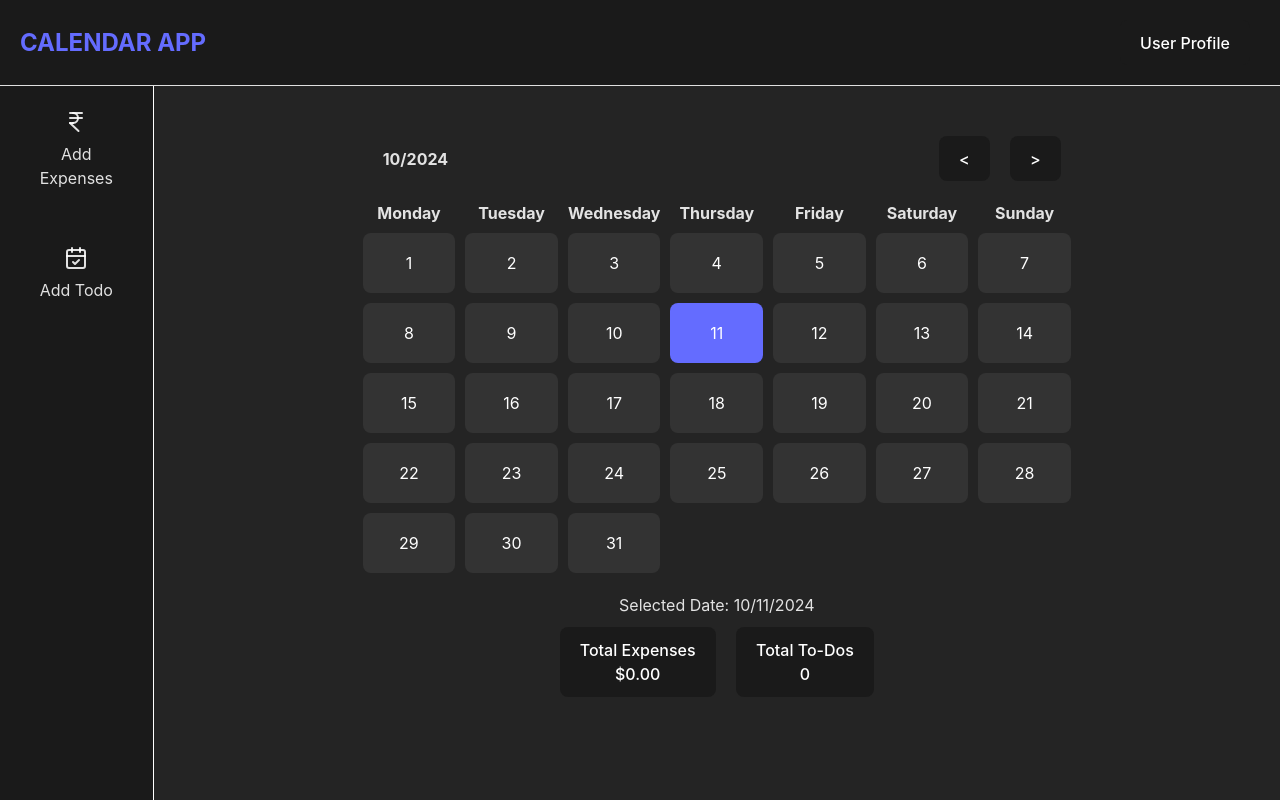
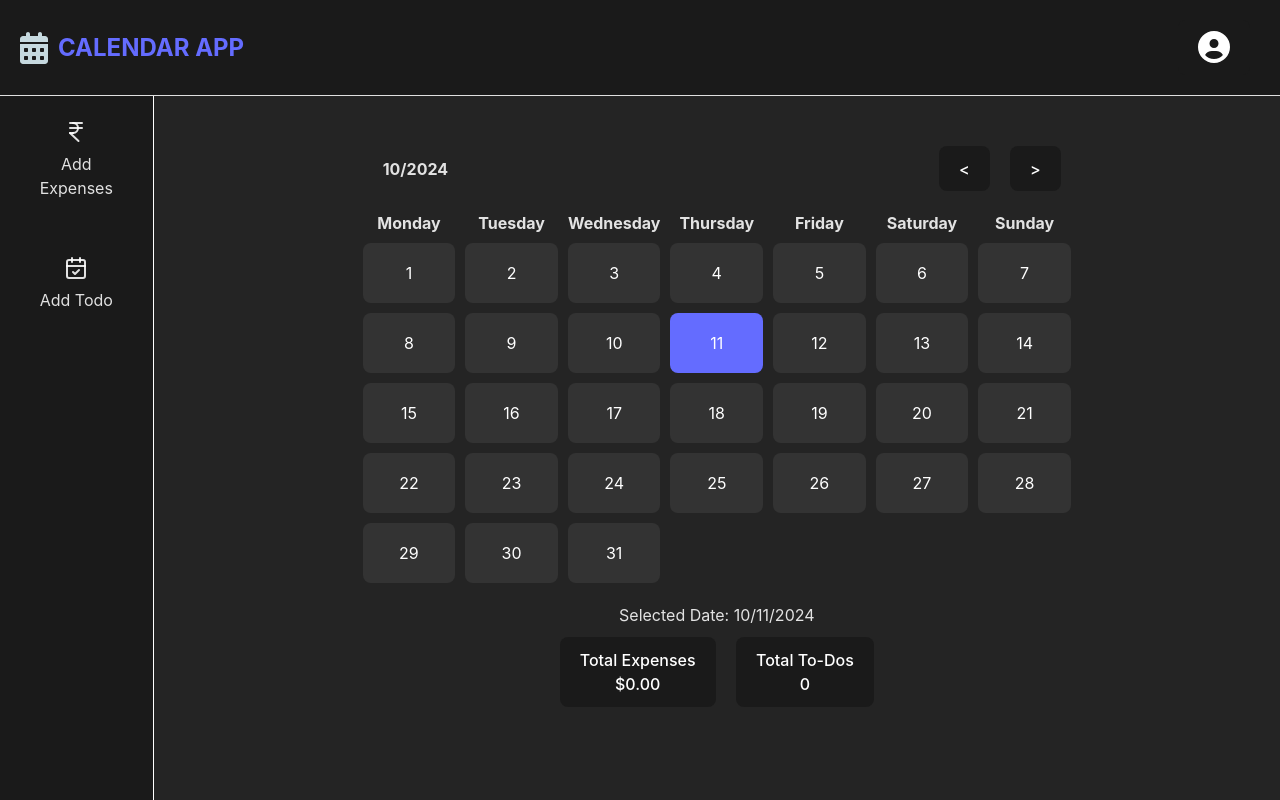
Before and after one commit to divyansh-2005/my-calendar-app, a React (Vite) app in the folder FRONTEND/: page / in a window 1280 px wide. Shown: the top 800 px of the page. Built offline with nearby package versions, Linux system fonts and the light colour scheme; no server answers.

Commit message:
added icons in navbar

```diff
--- a/FRONTEND/package.json
+++ b/FRONTEND/package.json
@@ -11,6 +11,7 @@
   },
   "dependencies": {
     "@fortawesome/free-brands-svg-icons": "^6.6.0",
+    "@fortawesome/free-solid-svg-icons": "^6.6.0",
     "@fortawesome/react-fontawesome": "^0.2.2",
     "axios": "^1.7.2",
     "jwt-decode": "^4.0.0",
--- a/FRONTEND/src/components/Navbar.jsx
+++ b/FRONTEND/src/components/Navbar.jsx
@@ -2,16 +2,25 @@ import React from 'react';
 import '../styles/Navbar.css';
 import { Link } from 'react-router-dom';
 
+
+import { FontAwesomeIcon } from '@fortawesome/react-fontawesome';
+import { faCalendarAlt, faUserCircle } from '@fortawesome/free-solid-svg-icons';
+
 const Navbar = () => {
   return (
     <nav className="navbar">
-      <div className="navbar-right">
-      <Link to="/" className="navbar-title">CALENDAR APP</Link>
-      </div>
-      <div className="navbar-left">
-        <button className="profile-button">User Profile</button>
-      </div>
-    </nav>
+    <div className="navbar-left">
+      <Link to="/" className="navbar-logo">
+        <FontAwesomeIcon icon={faCalendarAlt} size="2x" className="calendar-icon" />
+        <span className="navbar-title">CALENDAR APP</span>
+      </Link>
+    </div>
+    <div className="navbar-right">
+      <button className="profile-button">
+        <FontAwesomeIcon icon={faUserCircle} size="2x" />
+      </button>
+    </div>
+  </nav>
   );
 };
 
--- a/FRONTEND/src/styles/Navbar.css
+++ b/FRONTEND/src/styles/Navbar.css
@@ -1,4 +1,3 @@
-
 .navbar {
   display: flex;
   justify-content: space-between;
@@ -14,8 +13,27 @@
   align-items: center;
 }
 
-  .profile-button,
-  .menu-button {
+.navbar-logo {
+  display: flex;
+  align-items: center;
+  text-decoration: none;
+  color: #fff;
+}
+
+.calendar-icon {
+  color: #c6d9df;;
+  margin-right: 10px;
+}
+
+.navbar-title {
+  flex-grow: 1;
+  text-align: center;
+  font-size: 1.5em;
+  color: #646cff;
+  font-weight: 700;
+}
+
+.profile-button {
   margin: 10px;
   padding: 0.6em 1.2em;
   background-color: #1a1a1a;
@@ -29,22 +47,11 @@
   transition: border-color 0.25s;
 }
 
-  .profile-button:hover,
-  .menu-button:hover {
+.profile-button:hover {
   border-color: #646cff;
 }
 
 .profile-button:focus,
-  .menu-button:focus,
-  .profile-button:focus-visible,
-  .menu-button:focus-visible {
+.profile-button:focus-visible {
   outline: 4px auto -webkit-focus-ring-color;
 }
-
-  .navbar-title {
-    flex-grow: 1;
-    text-align: center;
-    font-size: 1.5em;
-    color: #646cff;
-    font-weight: 700;
-  }
```
Also changed, not shown: 1 other file (tests, documents, lock files or other folders). Lines whose indentation alone changed are shown as unchanged.
